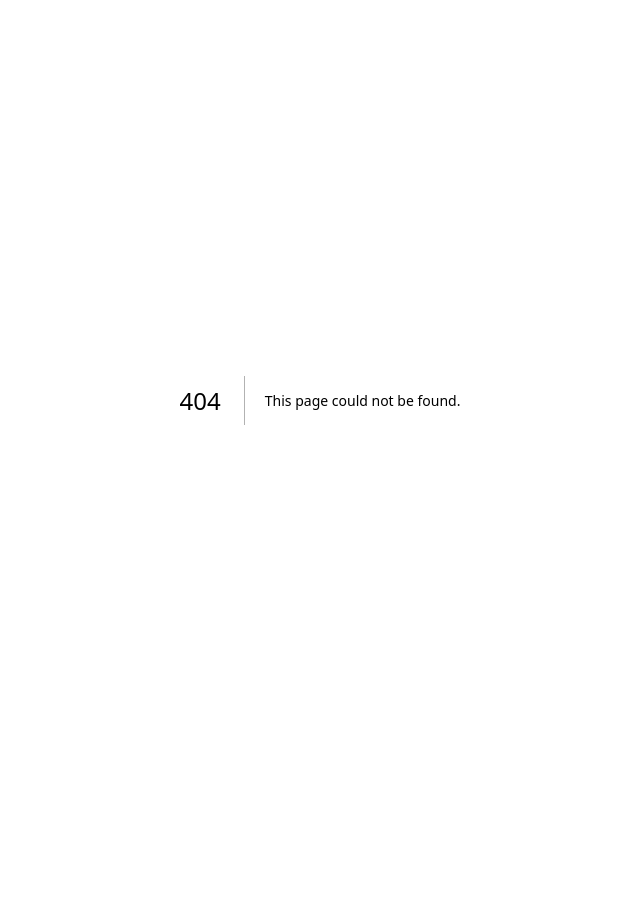
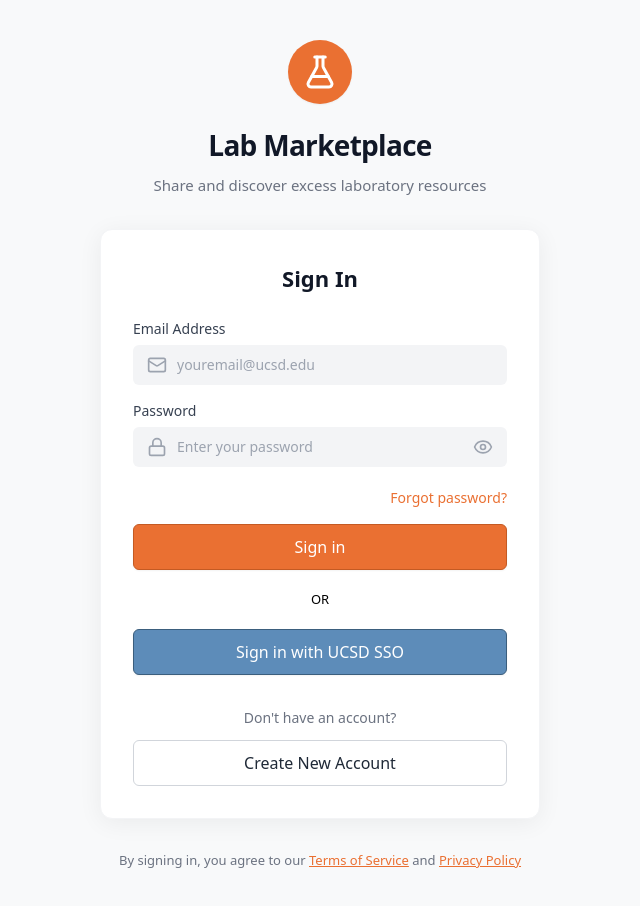
Before and after one commit to CSES-Dev/lims-lab-inventory, a Next.js app: page /login in a window 1280 px wide. Before the commit this address had no page. Shown: the top 906 px of the page, without its empty margins (320-960 px from the left). Before the commit the page ends 800 px from the top, so only its background shows below. Built offline with nearby package versions, Linux system fonts and the light colour scheme.

Commit message:
Login Page Frontend

```diff
--- /dev/null
+++ b/app/login/page.tsx
@@ -0,0 +1,145 @@
+"use client";
+import React, { useState } from 'react';
+
+// --- Custom Icon Components (No installation needed!) ---
+const FlaskIcon = ({ size = 24, className = "" }) => (
+  <svg xmlns="http://www.w3.org/2000/svg" width={size} height={size} viewBox="0 0 24 24" fill="none" stroke="currentColor" strokeWidth="2" strokeLinecap="round" strokeLinejoin="round" className={className}>
+    <path d="M14 2v6a2 2 0 0 0 .245.96l5.51 10.08A2 2 0 0 1 18 22H6a2 2 0 0 1-1.755-2.96l5.51-10.08A2 2 0 0 0 10 8V2"/><path d="M6.453 15h11.094"/><path d="M8.5 2h7"/>
+  </svg>
+);
+
+const MailIcon = ({ className = "" }) => (
+  <svg xmlns="http://www.w3.org/2000/svg" width="20" height="20" viewBox="0 0 24 24" fill="none" stroke="currentColor" strokeWidth="2" strokeLinecap="round" strokeLinejoin="round" className={className}>
+    <path d="m22 7-8.991 5.727a2 2 0 0 1-2.009 0L2 7"/><rect x="2" y="4" width="20" height="16" rx="2"/>
+  </svg>
+);
+
+const LockIcon = ({ className = "" }) => (
+  <svg xmlns="http://www.w3.org/2000/svg" width="20" height="20" viewBox="0 0 24 24" fill="none" stroke="currentColor" strokeWidth="2" strokeLinecap="round" strokeLinejoin="round" className={className}>
+    <rect width="18" height="11" x="3" y="11" rx="2" ry="2"/><path d="M7 11V7a5 5 0 0 1 10 0v4"/>
+  </svg>
+);
+
+const EyeIcon = ({ className = "" }) => (
+  <svg xmlns="http://www.w3.org/2000/svg" width="20" height="20" viewBox="0 0 24 24" fill="none" stroke="currentColor" strokeWidth="2" strokeLinecap="round" strokeLinejoin="round" className={className}>
+    <path d="M2.062 12.348a1 1 0 0 1 0-.696 10.75 10.75 0 0 1 19.876 0 1 1 0 0 1 0 .696 10.75 10.75 0 0 1-19.876 0"/><circle cx="12" cy="12" r="3"/>
+  </svg>
+);
+// --------------------------------------------------------
+
+export default function SignInPage() {
+  const [showPassword, setShowPassword] = useState(false);
+
+  return (
+    <div className="min-h-screen bg-[#f8f9fa] flex flex-col items-center justify-center font-sans px-4 py-10">
+
+      {/* Header Section */}
+      <div className="flex flex-col items-center mb-8">
+        <div className="bg-[#ea7032] text-white p-3.5 rounded-full mb-5 shadow-sm">
+          <FlaskIcon size={36} />
+        </div>
+        <h1 className="text-[28px] font-bold text-gray-900 mb-2 tracking-tight">Lab Marketplace</h1>
+        <p className="text-gray-500 text-[15px]">Share and discover excess laboratory resources</p>
+      </div>
+
+      {/* Main Card */}
+      <div className="bg-white w-full max-w-[440px] rounded-xl shadow-[0_4px_24px_rgba(0,0,0,0.06)] p-8 border border-gray-100">
+        <h2 className="text-[22px] font-semibold text-center text-gray-900 mb-6">Sign In</h2>
+
+        <form className="space-y-4">
+
+          {/* Email Input */}
+          <div className="space-y-1.5">
+            <label className="block text-sm font-medium text-gray-700">Email Address</label>
+            <div className="relative">
+              <div className="absolute inset-y-0 left-0 pl-3.5 flex items-center pointer-events-none">
+                <MailIcon className="text-gray-400" />
+              </div>
+              <input
+                type="email"
+                placeholder="youremail@ucsd.edu"
+                className="block w-full pl-11 pr-4 py-2.5 border-none rounded-md bg-[#f3f4f6] text-gray-900 placeholder-gray-400 focus:bg-white focus:ring-2 focus:ring-[#ea7032]/50 outline-none transition-colors sm:text-sm"
+              />
+            </div>
+          </div>
+
+          {/* Password Input */}
+          <div className="space-y-1.5">
+            <label className="block text-sm font-medium text-gray-700">Password</label>
+            <div className="relative">
+              <div className="absolute inset-y-0 left-0 pl-3.5 flex items-center pointer-events-none">
+                <LockIcon className="text-gray-400" />
+              </div>
+              <input
+                type={showPassword ? "text" : "password"}
+                placeholder="Enter your password"
+                className="block w-full pl-11 pr-11 py-2.5 border-none rounded-md bg-[#f3f4f6] text-gray-900 placeholder-gray-400 focus:bg-white focus:ring-2 focus:ring-[#ea7032]/50 outline-none transition-colors sm:text-sm"
+              />
+              <div className="absolute inset-y-0 right-0 pr-3.5 flex items-center">
+                <button
+                  type="button"
+                  onClick={() => setShowPassword(!showPassword)}
+                  className="text-gray-400 hover:text-gray-600 focus:outline-none"
+                >
+                  <EyeIcon />
+                </button>
+              </div>
+            </div>
+          </div>
+
+          {/* Forgot Password Link */}
+          <div className="flex justify-end pt-1">
+            <a href="#" className="text-[14px] font-medium text-[#ea7032] hover:underline">
+              Forgot password?
+            </a>
+          </div>
+
+          {/* Primary Sign In Button */}
+          <button
+            type="submit"
+            className="w-full bg-[#ea7032] hover:bg-[#d8642a] text-white font-medium py-2.5 rounded-md border border-[#c45a23] transition-colors shadow-sm mt-2"
+          >
+            Sign in
+          </button>
+        </form>
+
+        {/* Divider */}
+        <div className="text-center text-[13px] font-medium text-black my-5">
+          OR
+        </div>
+
+        {/* SSO Sign In Button */}
+        <button
+          type="button"
+          className="w-full bg-[#5d8cb9] hover:bg-[#4f7ca6] text-white font-medium py-2.5 rounded-md border border-[#3b5e7d] transition-colors shadow-sm"
+        >
+          Sign in with UCSD SSO
+        </button>
+
+        {/* Sign Up Section */}
+        <div className="mt-8 text-center">
+          <p className="text-[14px] text-gray-500 mb-3">Don't have an account?</p>
+          <button
+            type="button"
+            className="w-full bg-white text-gray-800 font-medium py-2.5 rounded-md border border-gray-300 hover:bg-gray-50 transition-colors"
+          >
+            Create New Account
+          </button>
+        </div>
+      </div>
+
+      {/* Footer Links */}
+      <div className="mt-8 text-center text-[13px] text-gray-500">
+        By signing in, you agree to our{' '}
+        <a href="#" className="text-[#ea7032] underline hover:text-[#d8642a]">
+          Terms of Service
+        </a>{' '}
+        and{' '}
+        <a href="#" className="text-[#ea7032] underline hover:text-[#d8642a]">
+          Privacy Policy
+        </a>
+      </div>
+
+    </div>
+  );
+}
```
